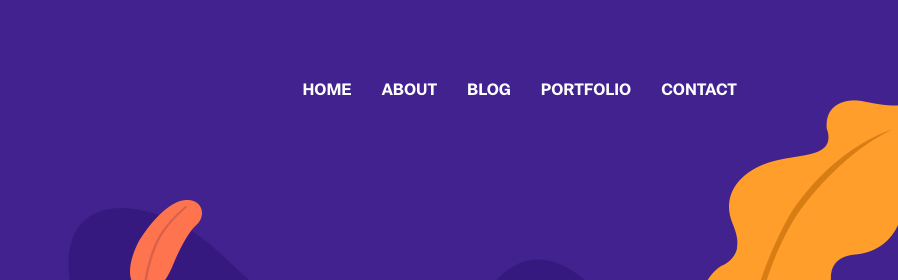
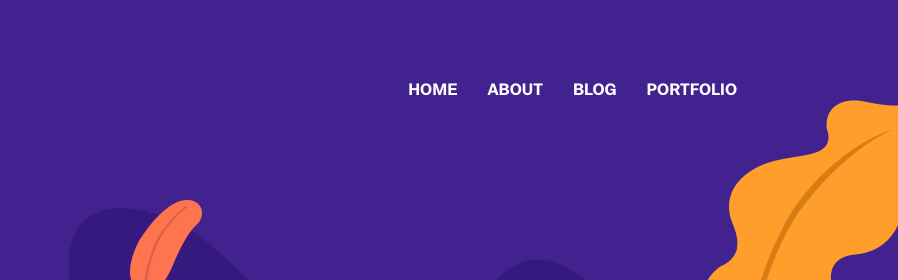
Before and after one commit to the-scorpions/the-scorpions.github.io, a plain HTML site: page index.html in a window 1280 px wide. Shown: the top 280 px of the page, 382-1280 px from the left. Drawn offline with nearby package versions, Linux system fonts and the light colour scheme.

Commit message:
Removed Contacts Page

```diff
--- a/index.html
+++ b/index.html
@@ -51,15 +51,13 @@
         <li class="nav-item">
           <a class="nav-link" href="portfolio.html">Portfolio</a>
         </li>
-        <li class="nav-item">
-          <a class="nav-link" href="contact.html">Contact</a>
-        </li>
+
       </ul>
     </div>
   </nav>
 </header>
 
-<!-- hero area -->
+
 <section class="hero-area bg-primary" id="parallax">
   <div class="container">
     <div class="row">
```
Also changed, not shown: about.html (+1 -3 lines).
